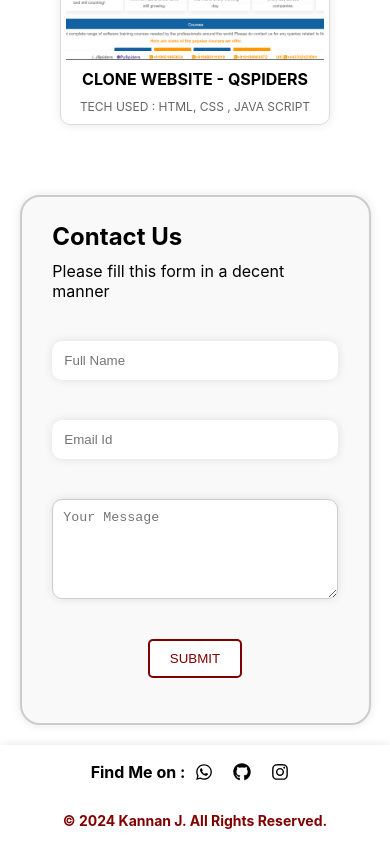
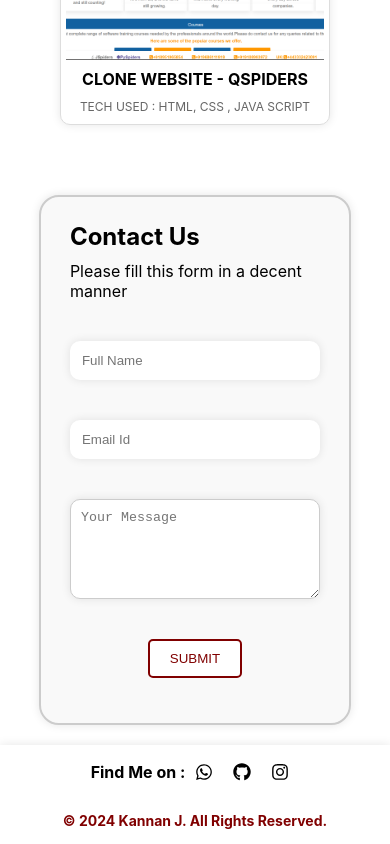
Before and after one commit to kannan304/Portfolio1, a React (Create React App) app: page /contact in a window 390 px wide. Shown: the part 3088-3932 px from the top of the page. Built offline with nearby package versions, Linux system fonts and the light colour scheme.

Commit message:
Update contact.module.css

```diff
--- a/src/component/contact.module.css
+++ b/src/component/contact.module.css
@@ -85,7 +85,7 @@
     }
 @media (max-width: 480px) {
     .container {
-       max-width: 90%;
+       max-width: 80%;
        margin: 20px auto;
        padding: 15px;
        margin-top: 50px;
```
